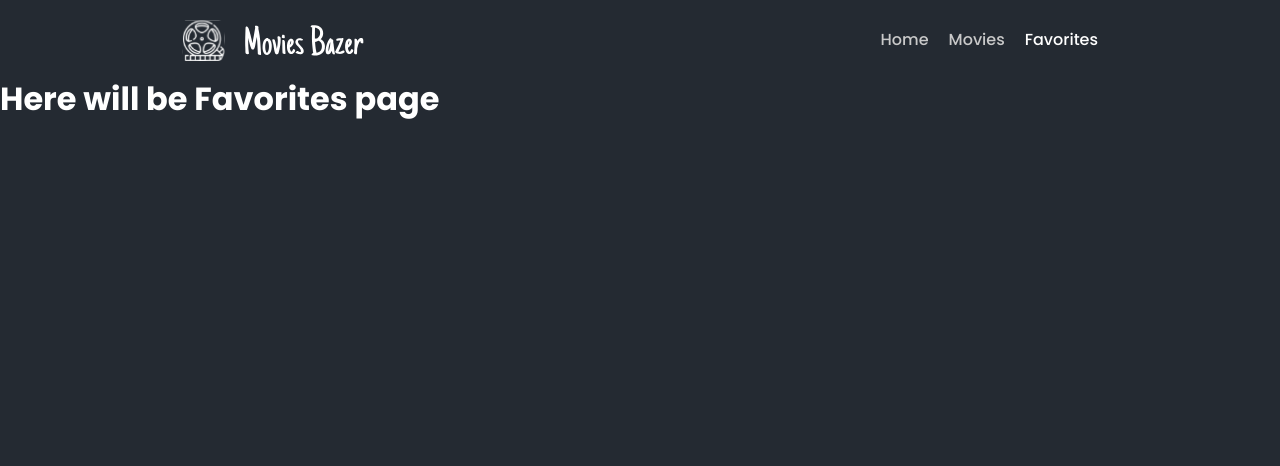
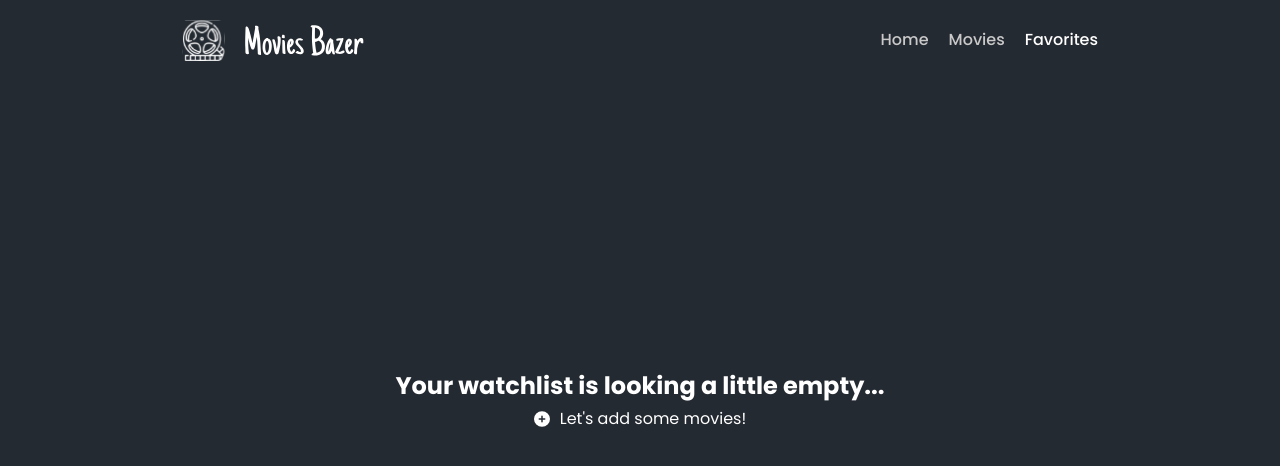
Before and after one commit to chanankuan/goit-react-hw-05-movies, a React (Create React App) app: page /goit-react-hw-05-movies/favorites in a window 1280 px wide. Shown: the top 466 px of the page. Built offline with nearby package versions, Linux system fonts and the light colour scheme.

Commit message:
Favorite page logic

```diff
--- a/src/api-service/favorites-service.js
+++ b/src/api-service/favorites-service.js
@@ -1 +1,18 @@
-export const addMovie = () => {};
+import axios from 'axios';
+// import { transformMovieData } from 'helpers';
+import { options } from 'constants';
+
+// get movie details by id
+export const getMovieDetails = async movieIds => {
+  const arrayOfPromises = movieIds.map(async movieId => {
+    const { data } = await axios.get(
+      `https://api.themoviedb.org/3/movie/${movieId}?language=en-US`,
+      options
+    );
+
+    return data;
+  });
+
+  const movies = await Promise.all(arrayOfPromises);
+  return movies;
+};
--- a/src/pages/Favorites.jsx
+++ b/src/pages/Favorites.jsx
@@ -1,7 +1,55 @@
-import React from 'react';
+import React, { useEffect, useState } from 'react';
+import { Link } from 'react-router-dom';
+import addIcon from '../assets/images/circle-plus-solid.svg';
+import { Container, Section } from 'components/Common';
+import { getMovieDetails } from 'api-service/favorites-service';
+import MovieList from 'components/MovieList/MovieList';
 
-const favorites = () => {
-  return <h1>Here will be Favorites page</h1>;
+export const Favorites = () => {
+  const [movies, setMovies] = useState([]);
+  const [movieIds, setmovieIds] = useState(
+    JSON.parse(localStorage.getItem('movieIds')) || []
+  );
+
+  useEffect(() => {
+    getMovieDetails(movieIds).then(data => setMovies(data));
+  }, [movieIds]);
+
+  return (
+    <Section>
+      {movieIds.length > 0 ? (
+        <Container>
+          <MovieList movies={movies} />
+        </Container>
+      ) : (
+        <div
+          style={{
+            position: 'absolute',
+            left: '50%',
+            top: '50%',
+            transform: 'translate(-50%, -50%)',
+            width: '100%',
+          }}
+        >
+          <Container style={{ textAlign: 'center' }}>
+            <h1 style={{ marginBottom: 10 }}>
+              Your watchlist is looking a little empty...
+            </h1>
+            <Link
+              to="/movies"
+              style={{
+                display: 'flex',
+                justifyContent: 'center',
+                columnGap: 10,
+              }}
+            >
+              <img src={addIcon} alt="Add icon" /> Let's add some movies!
+            </Link>
+          </Container>
+        </div>
+      )}
+    </Section>
+  );
 };
 
-export default favorites;
+export default Favorites;
```
